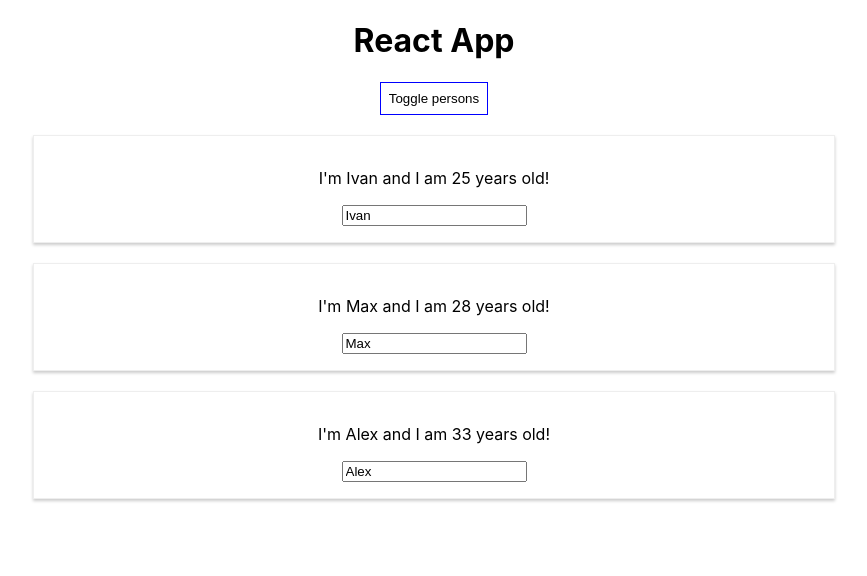
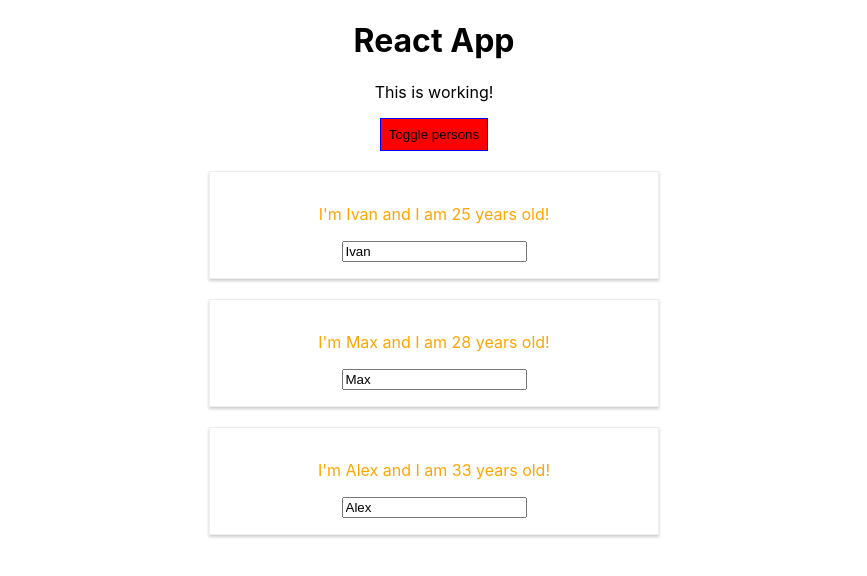
Before and after one commit to IvanKubrick/react-test-1, a React (Create React App) app: page / in a window 1280 px wide. Shown: the top 576 px of the page, without its empty margins (206-1073 px from the left). Built offline with nearby package versions, Linux system fonts and the light colour scheme.

Commit message:
Add styles, add radium package

```diff
--- a/package.json
+++ b/package.json
@@ -3,6 +3,7 @@
   "version": "0.1.0",
   "private": true,
   "dependencies": {
+    "radium": "^0.25.1",
     "react": "^16.8.6",
     "react-dom": "^16.8.6",
     "react-scripts": "2.1.8"
--- a/src/App.css
+++ b/src/App.css
@@ -1,3 +1,15 @@
+* {
+  box-sizing: border-box;
+}
+
 .App {
   text-align: center;
 }
+
+.red {
+  color: red;
+}
+
+.bold {
+  font-weight: bold;
+}
--- a/src/App.js
+++ b/src/App.js
@@ -1,4 +1,5 @@
 import React, { Component } from "react";
+import Radium, { StyleRoot } from "radium";
 import "./App.css";
 
 import Person from "./Person/Person";
@@ -40,10 +41,14 @@
 
   render() {
     const style = {
-      backgroundColor: "white",
+      backgroundColor: "green",
       border: "1px solid blue",
       padding: "8px",
-      cursor: "pointer"
+      cursor: "pointer",
+      ":hover": {
+        backgroundColor: "lightgreen",
+        color: "black"
+      }
     };
 
     let persons = null;
@@ -64,18 +69,35 @@
           })}
         </div>
       );
+
+      style.backgroundColor = "red";
+      style[":hover"] = {
+        backgroundColor: "salmon",
+        color: "black"
+      };
+    }
+
+    const classes = [];
+    if (this.state.persons.length <= 2) {
+      classes.push("red");
+    }
+    if (this.state.persons.length <= 1) {
+      classes.push("bold");
     }
 
     return (
+      <StyleRoot>
         <div className="App">
           <h1>React App</h1>
+          <p className={classes.join(" ")}>This is working!</p>
           <button onClick={this.togglePersonsHandler} style={style}>
             Toggle persons
           </button>
           {persons}
         </div>
+      </StyleRoot>
     );
   }
 }
 
-export default App;
+export default Radium(App);
--- a/src/Person/Person.js
+++ b/src/Person/Person.js
@@ -1,10 +1,18 @@
 import React from "react";
+import Radium from "radium";
 
 import "./Person.css";
 
 const person = props => {
+  const style = {
+    "@media (min-width: 500px)": {
+      width: "450px",
+      color: "orange"
+    }
+  };
+
   return (
-    <div className="Person">
+    <div className="Person" style={style}>
       <p onClick={props.click}>
         I'm {props.name} and I am {props.age} years old!
       </p>
@@ -14,4 +22,4 @@
   );
 };
 
-export default person;
+export default Radium(person);
```
Also changed, not shown: 1 other file (tests, documents, lock files or other folders). Lines whose indentation alone changed are shown as unchanged.
